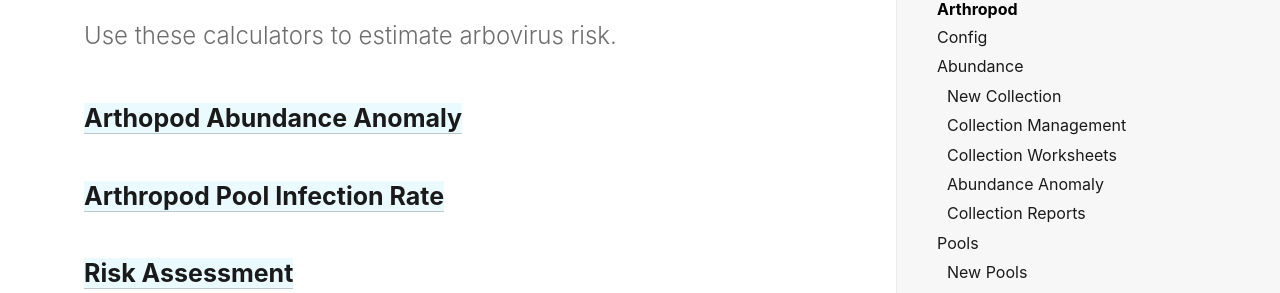
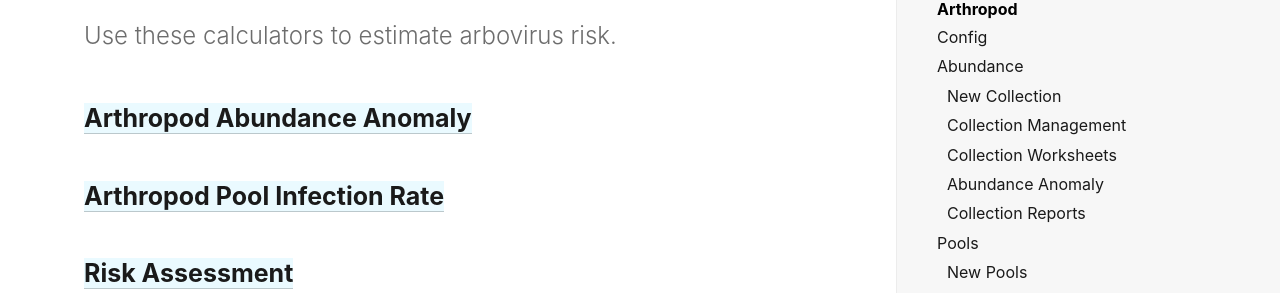
Before and after one commit to tlvaldepena/vectorsurv.org, a Jekyll site: the page built from _docs/tools/calculators/menu.md, in a window 1280 px wide. Shown: the part 247-540 px from the top of the page. Built offline with Jekyll 4.4.1, drawn with Linux system fonts in a browser that asks for light colours.

Commit message:
Fix spelling mistake

```diff
--- a/_docs/tools/calculators/menu.md
+++ b/_docs/tools/calculators/menu.md
@@ -4,7 +4,7 @@ gateway-url: https://gateway.calsurv.org/core/ppf/menu/path/85
 ---
 Use these calculators to estimate arbovirus risk.
 
-### [Arthopod Abundance Anomaly]({{ site.baseur1 }}/docs/tools/calculators/anomaly)
+### [Arthropod Abundance Anomaly]({{ site.baseur1 }}/docs/tools/calculators/anomaly)
 ### [Arthropod Pool Infection Rate]({{ site.baseur1 }}/docs/tools/calculators/infection-rate)
 ### [Risk Assessment]({{ site.baseur1 }}/docs/tools/calculators/risk-assessment)
 ### [Vector Index Calculator]({{ site.baseur1 }}/docs/tools/calculators/vector-index)
```
